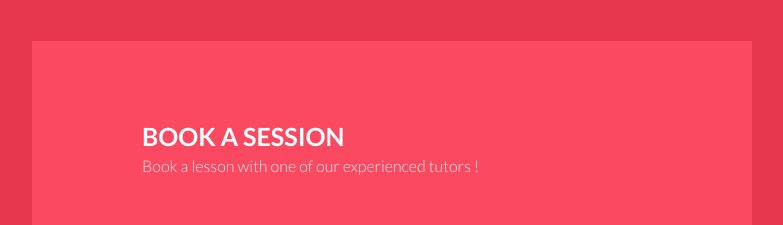
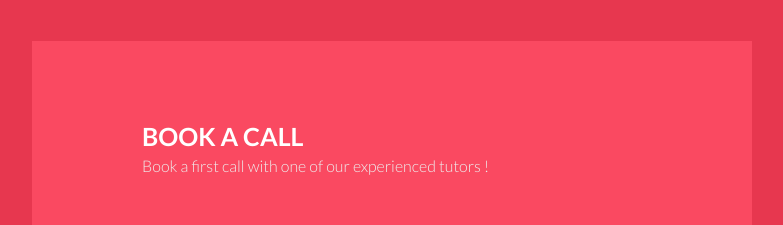
Before and after one commit to CapacManco/code-tutoring, a Next.js app: page / in a window 1280 px wide. Shown: the part 4460-4685 px from the top of the page, without its empty margins (248-1031 px from the left). Built offline with nearby package versions, Linux system fonts and the light colour scheme.

Commit message:
little fix

```diff
--- a/src/components/Form.js
+++ b/src/components/Form.js
@@ -97,9 +97,9 @@ const Form = () => {
   return (
     <form className="booking__form">
       <div className="booking__textbox">
-        <p className="booking__title">BOOK A SESSION</p>
+        <p className="booking__title">BOOK A CALL</p>
         <p className="booking__text">
-          Book a lesson with one of our experienced tutors !
+          Book a first call with one of our experienced tutors !
         </p>
       </div>
       <div className="booking__inputs">
```
